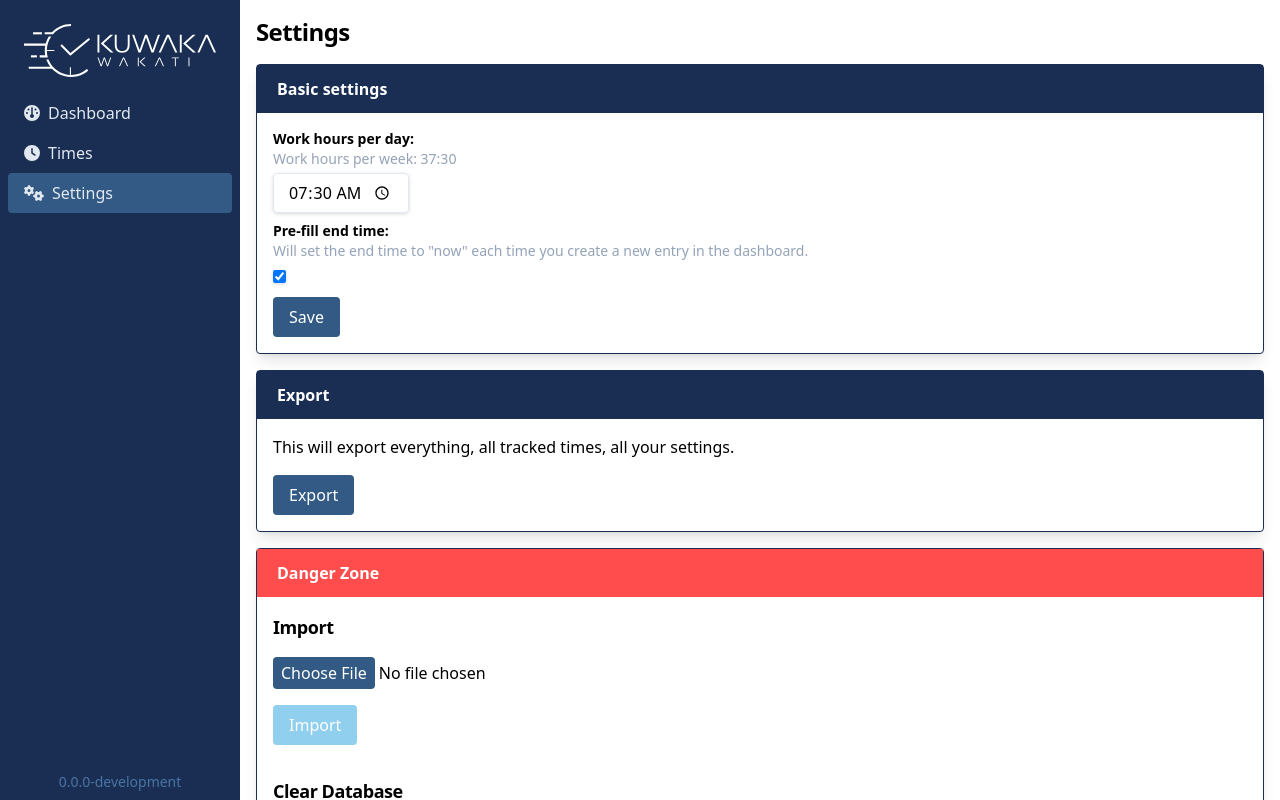
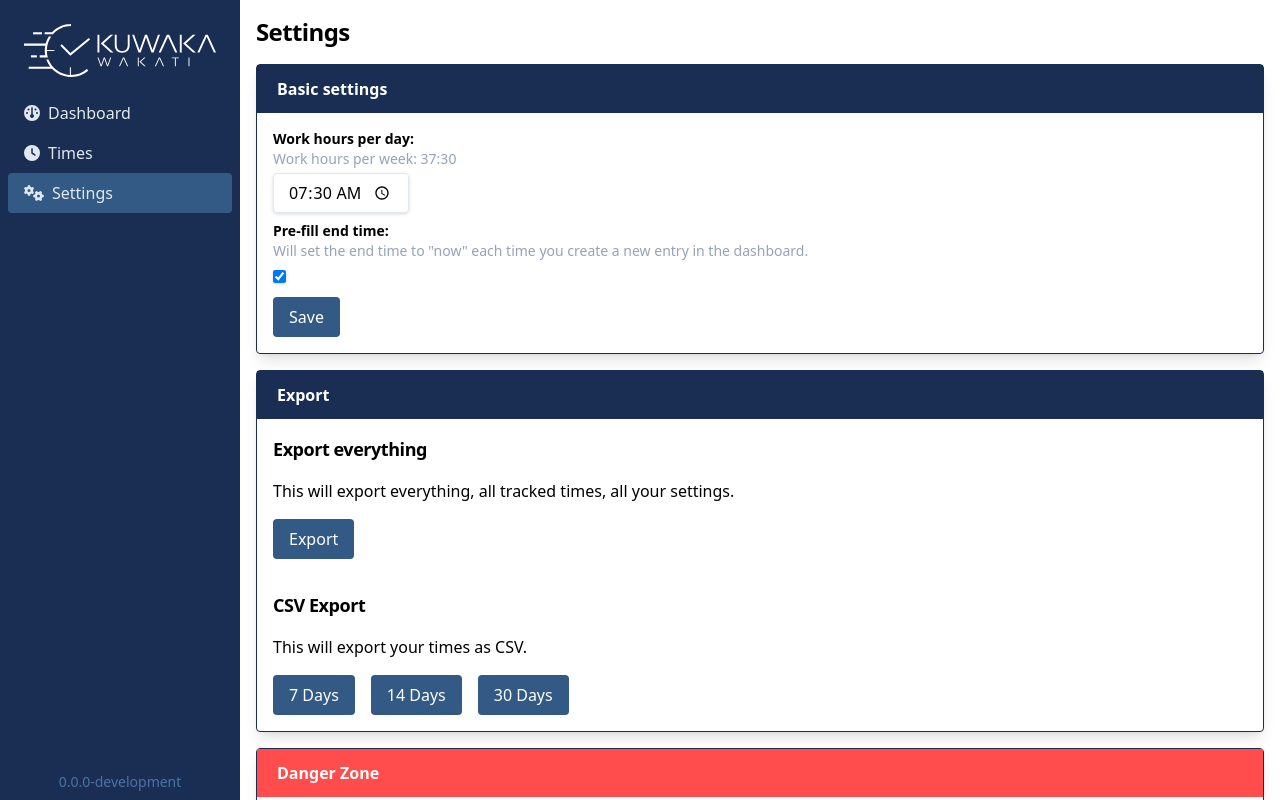
Before and after one commit to BoundfoxStudios/kuwaka-wakati, an Angular app: page /settings in a window 1280 px wide. Shown: the top 800 px of the page. Built offline with nearby package versions, Linux system fonts and the light colour scheme.

Commit message:
feat: export CSV
fixes #38

```diff
--- a/src/app/components/settings/settings.component.html
+++ b/src/app/components/settings/settings.component.html
@@ -12,9 +12,17 @@
 <kw-card>
     <h2 header>Export</h2>
     <ng-container body>
+        <kw-card-section-title>Export everything</kw-card-section-title>
         <p>This will export everything, all tracked times, all your settings.</p>
         <div class="mt-4">
             <button (click)="export()" class="kw-button">Export</button>
+        </div>
+        <kw-card-section-title class="mt-8">CSV Export</kw-card-section-title>
+        <p>This will export your times as CSV.</p>
+        <div class="mt-4 space-x-4">
+            <button (click)="exportCSV(7)" class="kw-button">7 Days</button>
+            <button (click)="exportCSV(14)" class="kw-button">14 Days</button>
+            <button (click)="exportCSV(30)" class="kw-button">30 Days</button>
         </div>
     </ng-container>
 </kw-card>
--- a/src/app/components/settings/settings.component.ts
+++ b/src/app/components/settings/settings.component.ts
@@ -5,7 +5,7 @@ import { SettingsFormComponent } from './settings-form/settings-form.component';
 import { PageTitleComponent } from '../page-title/page-title.component';
 import { DatabaseService } from '../../services/database/database.service';
 import { DateTime } from 'luxon';
-import { dateTimeToLocaleData } from '../../services/time.utils';
+import { dateTimeToLocaleData, millisecondsToHumanReadable } from '../../services/time.utils';
 import { FileDirective } from '../../directives/file.directive';
 import { FormControl, ReactiveFormsModule, Validators } from '@angular/forms';
 import { TauriService } from '../../services/tauri.service';
@@ -13,6 +13,8 @@ import { CardComponent } from '../card/card.component';
 import { CardSectionTitleComponent } from '../card/card-section-title/card-section-title.component';
 import { Settings } from '../../services/settings/settings';
 import { LoadingSpinnerComponent } from '../loading-spinner/loading-spinner.component';
+import { TimeTable } from '../../services/time-tracking/time.table';
+import { firstValueFrom } from 'rxjs';
 
 @Component({
     selector: 'kw-settings',
@@ -37,10 +39,45 @@ export default class SettingsComponent {
     private readonly settingsTable = inject(SettingsTable);
     protected readonly settings$ = this.settingsTable.current$;
     private readonly tauriService = inject(TauriService);
+    private readonly timeTable = inject(TimeTable);
 
     protected async export(): Promise<void> {
         const blob = await this.databaseService.exportToBlob();
         await this.tauriService.save(blob, `KuwakaWakati-${dateTimeToLocaleData(DateTime.now())}.json`);
+    }
+
+    protected async exportCSV(days: number): Promise<void> {
+        const today = DateTime.now().set({ hour: 0, minute: 0, second: 0, millisecond: 0 });
+        const startDay = today.minus({ day: days });
+        const items = await firstValueFrom(this.timeTable.groupByDay$(startDay.toMillis(), today.toMillis()));
+        const rows = items.flatMap(item => [
+            ['Date', 'Start Time', 'End Time', 'Duration', 'Is A Day Off?', 'Is a non work day?', 'description'],
+            ...item.items.map(timeEntry => [
+                DateTime.fromMillis(item.utcDate).toISODate(),
+                DateTime.fromMillis(timeEntry.start).toISOTime({
+                    includeOffset: false,
+                    includePrefix: false,
+                    suppressMilliseconds: true,
+                    suppressSeconds: true,
+                    extendedZone: false,
+                }),
+                DateTime.fromMillis(timeEntry.end).toISOTime({
+                    includeOffset: false,
+                    includePrefix: false,
+                    suppressMilliseconds: true,
+                    suppressSeconds: true,
+                    extendedZone: false,
+                }),
+                millisecondsToHumanReadable(timeEntry.duration.toMillis()),
+                timeEntry.isADayOff,
+                timeEntry.isNonWorkday,
+                timeEntry.description,
+            ]),
+        ]);
+
+        const csv = rows.map(row => row.join(',')).join('\n');
+        const csvBlob = new Blob([csv], { type: 'text/csv;charset=utf-8' });
+        await this.tauriService.save(csvBlob, `KuwakaWakati-${days}days-${dateTimeToLocaleData(DateTime.now())}.csv`);
     }
 
     protected async import(): Promise<void> {
--- a/src/app/services/time-tracking/time.table.ts
+++ b/src/app/services/time-tracking/time.table.ts
@@ -43,7 +43,7 @@ export class TimeTable implements DatabaseTable<TimeEntry> {
 
     todayGroup$(): Observable<TimeEntryGroup> {
         const todayDate = todayDateMilliseconds();
-        return this.groupByDay$(todayDate, todayDate + 1).pipe(
+        return this.groupByDay$(todayDate, todayDate).pipe(
             map(([today]) => {
                 if (!today) {
                     return {
@@ -61,7 +61,7 @@ export class TimeTable implements DatabaseTable<TimeEntry> {
     }
 
     private async items(fromTimestamp: Milliseconds = 0, toTimestamp: Milliseconds = Number.MAX_SAFE_INTEGER): Promise<TimeEntryWithDuration[]> {
-        const items = await this.times.where('utcDate').between(fromTimestamp, toTimestamp, true).toArray();
+        const items = await this.times.where('utcDate').between(fromTimestamp, toTimestamp, true, true).toArray();
         items.sort((a, b) => {
             if (a.utcDate < b.utcDate) {
                 return 1;
```
